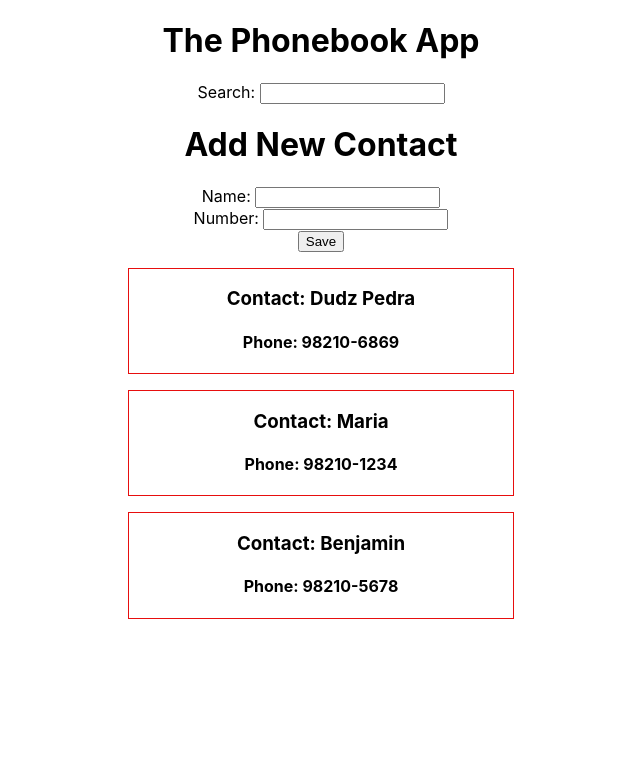
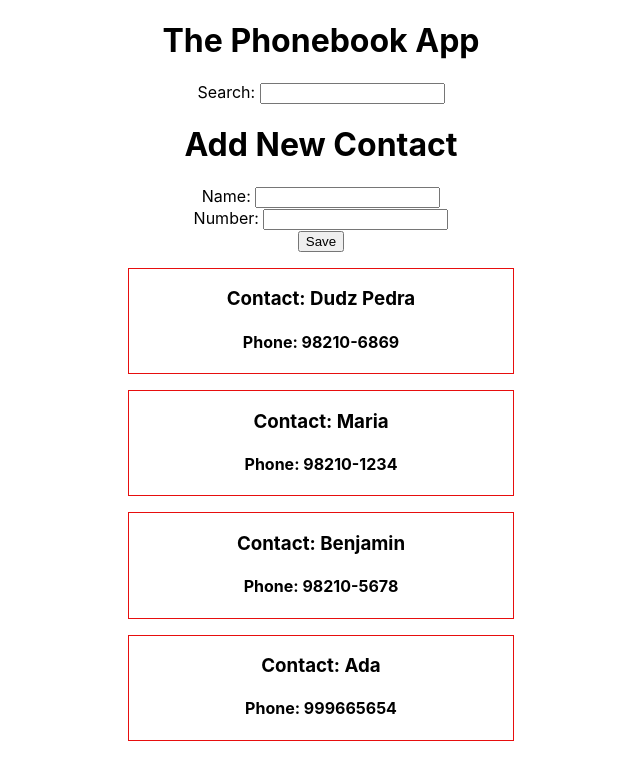
Before and after one commit to dudzpedra/fullstackopen, a React (Create React App) app in the folder part2/phonebook/: page / in a window 1280 px wide. Shown: the top 780 px of the page, without its empty margins (319-959 px from the left). Built offline with nearby package versions, Linux system fonts and the light colour scheme; data requests are answered from the project's data file; the HTML template or start-up script is replaced by a standard one.

Commit message:
2.15 step 7

```diff
--- a/part2/phonebook/db.json
+++ b/part2/phonebook/db.json
@@ -1,7 +1,24 @@
 {
-    "persons": [
-        { "name": "Dudz Pedra", "phone": "98210-6869", "id": 1 },
-        { "name": "Maria", "phone": "98210-1234", "id": 2 },
-        { "name": "Benjamin", "phone": "98210-5678", "id": 3 }
-      ]
+  "persons": [
+    {
+      "name": "Dudz Pedra",
+      "phone": "98210-6869",
+      "id": 1
+    },
+    {
+      "name": "Maria",
+      "phone": "98210-1234",
+      "id": 2
+    },
+    {
+      "name": "Benjamin",
+      "phone": "98210-5678",
+      "id": 3
+    },
+    {
+      "name": "Ada",
+      "phone": "999665654",
+      "id": 4
+    }
+  ]
 }
--- a/part2/phonebook/src/components/Form/index.jsx
+++ b/part2/phonebook/src/components/Form/index.jsx
@@ -1,3 +1,4 @@
+import axios from "axios";
 import Title from "../Title";
 
 const Form = ({
@@ -10,6 +11,7 @@ const Form = ({
   newSearch,
   setNewSearch
 }) => {
+  const baseUrl = 'http://localhost:3001/persons'
   const addName = (event) => {
     event.preventDefault();
 
@@ -24,9 +26,12 @@ const Form = ({
     if (isContact) {
       alert(`${newName} is already a contact in your list.`);
     } else {
-      setPersons(persons.concat(newPerson));
-      setNewName("");
-      setNewPhone("");
+      axios.post(baseUrl, newPerson).then(res => {
+        console.log(res)
+        setPersons(persons.concat(newPerson));
+        setNewName("");
+        setNewPhone("");
+      })
     }
   };
   const handleName = (event) => {
```
